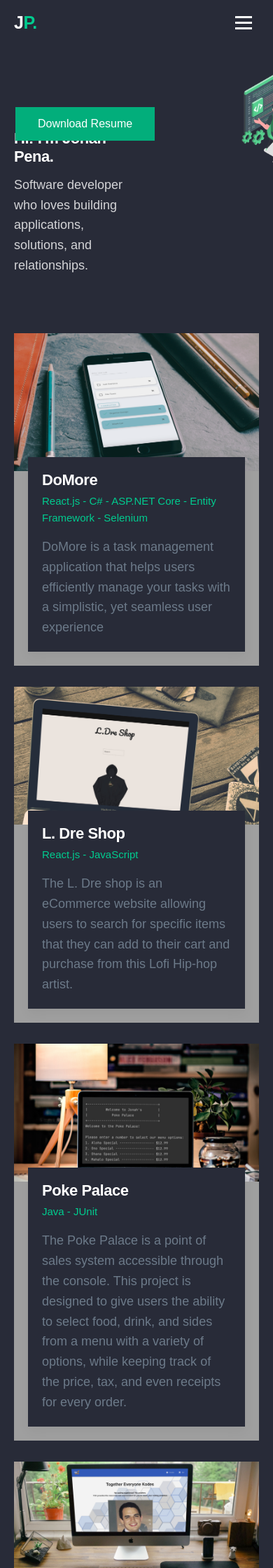
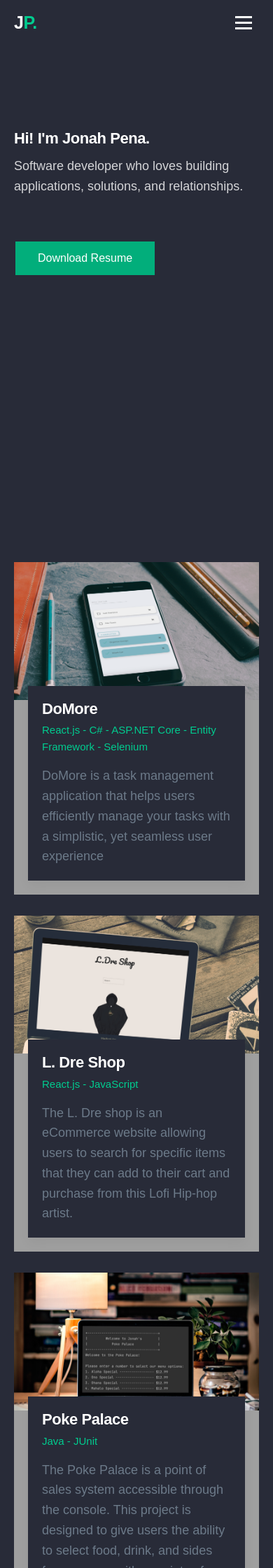
Before and after one commit to jonahpena/jonahpena.github.io, a Jekyll site: the page index.html, which Jekyll copies as it is, in a window 390 px wide. Shown: the top 2240 px of the page at 70% size. Built offline with Jekyll 4.4.1, drawn with Linux system fonts in a browser that asks for light colours; nearby versions of some CDN libraries; some web fonts are replaced.

Commit message:
added mobile view for landing page

```diff
--- a/index.html
+++ b/index.html
@@ -3,7 +3,19 @@
 <html class="no-js" lang="en">
 
 <head>
+	<style>
+		@media only screen and (max-width: 600px) {
+			.hide-on-mobile {
+				display: none;
+			}
 
+			.reposition-on-mobile {
+
+				margin-top: 80px !important;
+				margin-bottom: 150px !important;
+			}
+		}
+	</style>
 
 	<!-- - - - - - - - - - - - - - - - - - - - - - - - - - - - - - - -
 
@@ -147,13 +159,13 @@
 							<p style="margin-top: 12px !important;"">Software developer who loves building applications, solutions, and relationships.
 							</p>
 						</div>
-						<div style=" flex: 1;" align-items="center">
+						<div class=" hide-on-mobile" style=" flex: 1;" align-items="center">
 								<img style="margin-left: 140px !important; margin-top: -40px !important;"
 									src="images/developer.png" alt="A picture of a software developer">
 						</div>
 
 					</div>
-					<div style="margin-top: -225px !important;">
+					<div class="reposition-on-mobile" style="margin-top: -225px;">
 						<a href="Jonah_Pena_Resume.pdf" download>
 							<button <button
 								style="background-color: #02ae7b; border: none; color: white; padding: 15px 32px; text-decoration: none; font-size: 16px; margin: -90px 2px 200px 2px; cursor: pointer;">
```
Also changed, not shown: Gemfile.lock.
